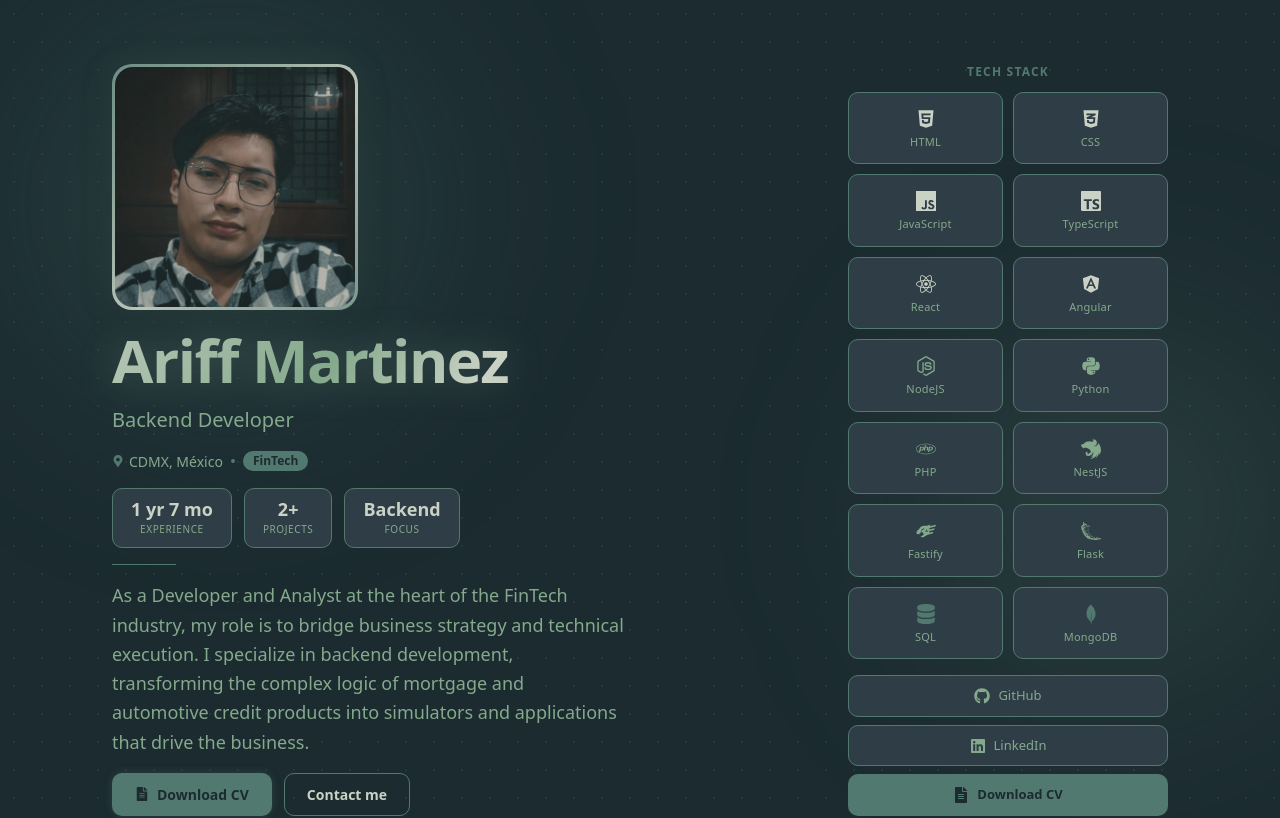
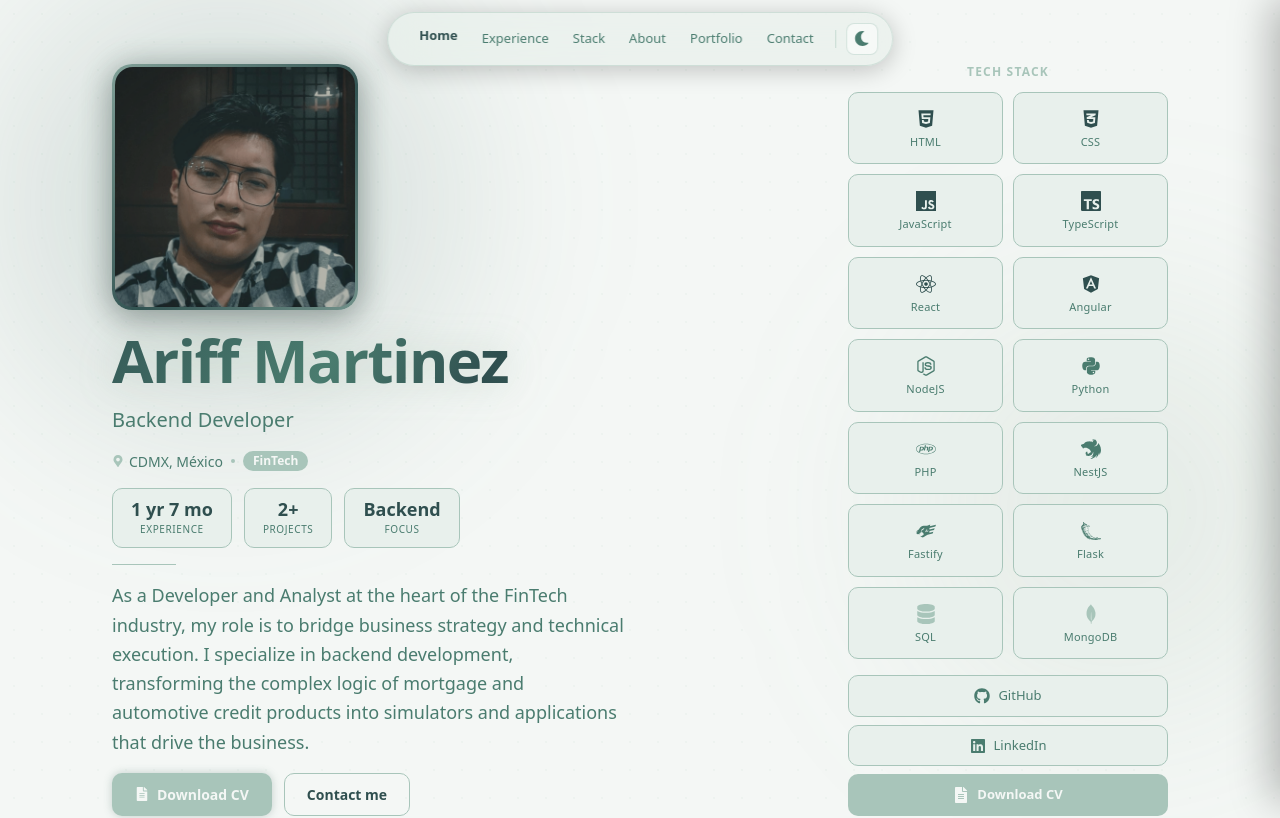
Before and after one commit to Ariff-dev/Portfolio, a React (Vite) app: page / in a window 1280 px wide. Shown: the top 818 px of the page. Built offline with nearby package versions, Linux system fonts and the light colour scheme.

Commit message:
refactor(navbar): UI change and add switch theme button

```diff
--- a/src/components/ui/Navbar.tsx
+++ b/src/components/ui/Navbar.tsx
@@ -1,86 +1,175 @@
-import { useState, useEffect } from 'react'
+import { useState, useEffect, useCallback } from "react";
+import { FaBars, FaTimes, FaSun, FaMoon } from "react-icons/fa";
+import { useTheme } from "../../hooks";
 
-interface AppContentNav {
-  name: string
-  tag: string
+interface NavItem {
+  name: string;
+  tag: string;
 }
 
-const appcontent: AppContentNav[] = [
-  { name: 'Hero', tag: '#hero' },
-  { name: 'About', tag: '#about' },
-  { name: 'Stack', tag: '#stack' },
-  { name: 'Experience', tag: '#exp' },
-  { name: 'Portfolio', tag: '#portfolio' },
-  { name: 'Contact', tag: '#contact' },
-]
+const NAV_ITEMS: NavItem[] = [
+  { name: "Home", tag: "#hero" },
+  { name: "Experience", tag: "#exp" },
+  { name: "Stack", tag: "#stack" },
+  { name: "About", tag: "#about" },
+  { name: "Portfolio", tag: "#portfolio" },
+  { name: "Contact", tag: "#contact" },
+];
 
 export const Navbar = () => {
-  const [isVisible, setIsVisible] = useState(false)
-  const [activeSection, setActiveSection] = useState('')
+  const [activeSection, setActiveSection] = useState("");
+  const [isMenuOpen, setIsMenuOpen] = useState(false);
+  const { theme, toggle } = useTheme();
 
-  useEffect(() => {
-    const handleScroll = () => {
-      // Show navbar after 100px scroll
-      setIsVisible(window.scrollY > 100)
-
-      // Detect active section
-      const sections = appcontent.map((item) => item.tag.substring(1))
-      let current = ''
-
-      for (const sectionId of sections) {
-        const element = document.getElementById(sectionId)
-        if (element) {
-          const rect = element.getBoundingClientRect()
+  // ── Scroll: detect active section ──
+  const handleScroll = useCallback(() => {
+    let current = "";
+    for (const { tag } of NAV_ITEMS) {
+      const el = document.getElementById(tag.slice(1));
+      if (el) {
+        const rect = el.getBoundingClientRect();
         if (rect.top <= 150 && rect.bottom >= 150) {
-            current = `#${sectionId}`
-            break
+          current = tag;
+          break;
         }
       }
     }
+    if (current) setActiveSection(current);
+  }, []);
 
-      if (current) {
-        setActiveSection(current)
-      }
-    }
+  useEffect(() => {
+    window.addEventListener("scroll", handleScroll, { passive: true });
+    handleScroll();
+    return () => window.removeEventListener("scroll", handleScroll);
+  }, [handleScroll]);
 
-    window.addEventListener('scroll', handleScroll)
-    handleScroll()
+  // ── Close drawer on Escape ──
+  useEffect(() => {
+    const onKey = (e: KeyboardEvent) => {
+      if (e.key === "Escape") setIsMenuOpen(false);
+    };
+    document.addEventListener("keydown", onKey);
+    return () => document.removeEventListener("keydown", onKey);
+  }, []);
 
-    return () => window.removeEventListener('scroll', handleScroll)
-  }, [])
+  // ── Lock body scroll when drawer open ──
+  useEffect(() => {
+    document.body.style.overflow = isMenuOpen ? "hidden" : "";
+    return () => {
+      document.body.style.overflow = "";
+    };
+  }, [isMenuOpen]);
+
+  const ThemeIcon = theme === "dark" ? FaSun : FaMoon;
 
   return (
-    <nav
-      className={`fixed top-2 md:top-0 left-1/2 transform -translate-x-1/2 px-3 md:px-4 py-3 bg-[var(--primary)] rounded-xl shadow-lg transition-all duration-300 z-50 w-[95vw] md:w-auto max-w-[900px] ${
-        isVisible
-          ? 'opacity-100 translate-y-0'
-          : 'opacity-0 -translate-y-4 pointer-events-none'
-      }`}
+    <>
+      {/* ══ NAVBAR BAR ══ */}
+      <nav className="navbar" aria-label="Main navigation">
+        {/* Mobile */}
+        <div className="navbar__mobile">
+          <span className="navbar__logo">AM</span>
+          <div className="flex items-center gap-2">
+            <button
+              className="theme-btn"
+              onClick={toggle}
+              aria-label={`Switch to ${theme === "dark" ? "light" : "dark"} mode`}
             >
-      {/* flex-wrap so items go to a second line on small screens */}
-      <div className='flex flex-wrap justify-center items-center gap-1'>
-        {appcontent.map(({ tag, name }, idx) => (
-          <div key={idx} className='flex items-center'>
+              <ThemeIcon size={15} />
+            </button>
+            <button
+              className="hamburger-btn"
+              onClick={() => setIsMenuOpen(true)}
+              aria-label="Open menu"
+              aria-expanded={isMenuOpen}
+            >
+              <FaBars size={18} />
+            </button>
+          </div>
+        </div>
+
+        {/* Desktop */}
+        <div className="navbar__desktop">
+          {NAV_ITEMS.map(({ tag, name }) => (
             <a
+              key={tag}
               href={tag}
-              className={`text-[var(--secondary)] font-medium hover:opacity-80 transition-opacity px-2 py-1 rounded text-center ${
-                activeSection === tag
-                  ? 'bg-[var(--secondary)] bg-opacity-20 font-bold'
-                  : ''
-              }`}
+              className={`navbar-link ${activeSection === tag ? "navbar-link--active" : ""}`}
+            >
+              {name}
+              {activeSection === tag && (
+                <span className="navbar-link__dot" aria-hidden="true" />
+              )}
+            </a>
+          ))}
+          <div className="navbar__separator" />
+          <button
+            className="theme-btn"
+            onClick={toggle}
+            aria-label={`Switch to ${theme === "dark" ? "light" : "dark"} mode`}
+          >
+            <ThemeIcon size={15} />
+          </button>
+        </div>
+      </nav>
+
+      {/* ══ DRAWER OVERLAY (mobile) ══ */}
+      <div
+        className={`drawer-overlay ${isMenuOpen ? "drawer-overlay--open" : ""}`}
+        onClick={() => setIsMenuOpen(false)}
+        aria-hidden="true"
+      />
+
+      {/* ══ DRAWER PANEL (mobile) ══ */}
+      <aside
+        className={`drawer ${isMenuOpen ? "drawer--open" : ""}`}
+        aria-label="Navigation menu"
+        aria-hidden={!isMenuOpen}
+      >
+        <div className="drawer__header">
+          <span className="navbar__logo">AM</span>
+          <button
+            className="hamburger-btn"
+            onClick={() => setIsMenuOpen(false)}
+            aria-label="Close menu"
+          >
+            <FaTimes size={18} />
+          </button>
+        </div>
+
+        <nav className="drawer__nav">
+          {NAV_ITEMS.map(({ tag, name }) => (
+            <a
+              key={tag}
+              href={tag}
+              className={`drawer-link ${activeSection === tag ? "drawer-link--active" : ""}`}
+              onClick={() => setIsMenuOpen(false)}
             >
               {name}
             </a>
+          ))}
+        </nav>
 
-            {/* hide separators on small screens so they don't force extra width */}
-            {idx < appcontent.length - 1 && (
-              <span className='mx-1 text-[var(--secondary)] opacity-50 hidden md:inline-block'>
-                {'>'}
+        <div className="drawer__footer">
+          <button
+            className="theme-btn"
+            onClick={toggle}
+            style={{
+              width: "100%",
+              borderRadius: "10px",
+              height: "40px",
+              gap: "8px",
+              fontSize: "0.8125rem",
+            }}
+            aria-label={`Switch to ${theme === "dark" ? "light" : "dark"} mode`}
+          >
+            <ThemeIcon size={15} />
+            <span style={{ fontWeight: 500, color: "var(--text-muted)" }}>
+              {theme === "dark" ? "Dark mode" : "Light mode"}
             </span>
-            )}
+          </button>
         </div>
-        ))}
-      </div>
-    </nav>
-  )
-}
+      </aside>
+    </>
+  );
+};
--- a/src/hooks/index.ts
+++ b/src/hooks/index.ts
@@ -1,2 +1,3 @@
 export { useTypewriter } from "./useTypewriter";
 export { useExperience } from "./useExperience";
+export { useTheme } from "./useTheme";
--- /dev/null
+++ b/src/hooks/useTheme.ts
@@ -0,0 +1,27 @@
+import { useState, useEffect } from "react";
+
+type Theme = "dark" | "light";
+
+const getInitialTheme = (): Theme => {
+  try {
+    const saved = localStorage.getItem("portfolio-theme") as Theme | null;
+    if (saved === "dark" || saved === "light") return saved;
+  } catch { /* ignore */ }
+  return window.matchMedia?.("(prefers-color-scheme: dark)").matches !== false
+    ? "dark"
+    : "light";
+};
+
+export const useTheme = () => {
+  const [theme, setTheme] = useState<Theme>(getInitialTheme);
+
+  useEffect(() => {
+    const root = document.documentElement;
+    root.classList.remove("dark", "light");
+    root.classList.add(theme);
+    try { localStorage.setItem("portfolio-theme", theme); } catch { /* ignore */ }
+  }, [theme]);
+
+  const toggle = () => setTheme((t) => (t === "dark" ? "light" : "dark"));
+  return { theme, toggle };
+};
--- a/src/index.css
+++ b/src/index.css
@@ -428,3 +428,250 @@
 .hero-btn-primary {
   animation: btn-glow 3.5s ease-in-out infinite;
 }
+
+/* ============================================================
+   NAVBAR — glassmorphism sticky
+   ============================================================ */
+
+/* ── Barra principal ── */
+.navbar {
+  position: fixed;
+  top: 12px;
+  left: 50%;
+  transform: translateX(-50%);
+  z-index: 50;
+  width: calc(100% - 32px);
+  background: color-mix(in srgb, var(--surface) 70%, transparent);
+  backdrop-filter: blur(18px) saturate(180%);
+  -webkit-backdrop-filter: blur(18px) saturate(180%);
+  border: 1px solid color-mix(in srgb, var(--border) 45%, transparent);
+  border-radius: 14px;
+  padding: 10px 16px;
+  box-shadow:
+    0 4px 24px rgba(0, 0, 0, 0.22),
+    inset 0 1px 0 rgba(255, 255, 255, 0.06);
+}
+
+/* ── Layouts ── */
+.navbar__mobile {
+  display: flex;
+  align-items: center;
+  justify-content: space-between;
+}
+
+.navbar__desktop {
+  display: none;
+  align-items: center;
+  gap: 2px;
+}
+
+@media (min-width: 768px) {
+  .navbar {
+    width: auto;
+    max-width: 820px;
+    border-radius: 50px;
+    padding: 7px 14px 7px 20px;
+  }
+
+  .navbar__mobile { display: none; }
+  .navbar__desktop { display: flex; }
+}
+
+/* ── Logo badge AM ── */
+.navbar__logo {
+  font-size: 0.8125rem;
+  font-weight: 700;
+  letter-spacing: 0.06em;
+  color: var(--primary);
+  background: color-mix(in srgb, var(--complementary) 18%, transparent);
+  border: 1px solid color-mix(in srgb, var(--complementary) 35%, transparent);
+  padding: 4px 10px;
+  border-radius: 8px;
+}
+
+/* ── Desktop nav links ── */
+.navbar-link {
+  position: relative;
+  display: flex;
+  flex-direction: column;
+  align-items: center;
+  gap: 2px;
+  padding: 6px 11px;
+  border-radius: 8px;
+  font-size: 0.8125rem;
+  font-weight: 500;
+  color: var(--text-muted);
+  text-decoration: none;
+  white-space: nowrap;
+  transition: color 0.2s ease, background-color 0.2s ease;
+}
+
+.navbar-link:hover {
+  color: var(--primary);
+  background-color: color-mix(in srgb, var(--surface-elevated) 55%, transparent);
+}
+
+.navbar-link--active {
+  color: var(--primary);
+  font-weight: 600;
+}
+
+.navbar-link__dot {
+  width: 4px;
+  height: 4px;
+  border-radius: 50%;
+  background-color: var(--complementary);
+  animation: dot-scale 0.2s ease both;
+}
+
+@keyframes dot-scale {
+  from { transform: scale(0); }
+  to   { transform: scale(1); }
+}
+
+/* ── Separator ── */
+.navbar__separator {
+  width: 1px;
+  height: 18px;
+  margin: 0 8px;
+  background: color-mix(in srgb, var(--border) 55%, transparent);
+}
+
+/* ── Theme toggle button ── */
+.theme-btn {
+  display: flex;
+  align-items: center;
+  justify-content: center;
+  width: 32px;
+  height: 32px;
+  border-radius: 8px;
+  background-color: color-mix(in srgb, var(--surface-elevated) 55%, transparent);
+  border: 1px solid color-mix(in srgb, var(--border) 45%, transparent);
+  color: var(--text-muted);
+  cursor: pointer;
+  transition: background-color 0.2s ease, color 0.2s ease, transform 0.35s ease;
+}
+
+.theme-btn:hover {
+  background-color: var(--complementary);
+  color: var(--background);
+  transform: rotate(25deg);
+}
+
+/* ── Hamburger button ── */
+.hamburger-btn {
+  display: flex;
+  align-items: center;
+  justify-content: center;
+  width: 36px;
+  height: 36px;
+  border-radius: 9px;
+  background-color: color-mix(in srgb, var(--surface-elevated) 50%, transparent);
+  border: 1px solid color-mix(in srgb, var(--border) 45%, transparent);
+  color: var(--text-muted);
+  cursor: pointer;
+  transition: background-color 0.2s ease, color 0.2s ease;
+}
+
+.hamburger-btn:hover {
+  background-color: var(--surface-elevated);
+  color: var(--primary);
+}
+
+/* ============================================================
+   DRAWER — mobile slide-in desde la derecha
+   ============================================================ */
+
+/* Overlay */
+.drawer-overlay {
+  position: fixed;
+  inset: 0;
+  background: rgba(0, 0, 0, 0);
+  z-index: 60;
+  pointer-events: none;
+  transition: background 0.28s ease;
+}
+
+.drawer-overlay--open {
+  background: rgba(0, 0, 0, 0.45);
+  pointer-events: all;
+}
+
+/* Panel */
+.drawer {
+  position: fixed;
+  top: 0;
+  right: 0;
+  bottom: 0;
+  width: 50%;
+  min-width: 240px;
+  max-width: 320px;
+  z-index: 70;
+  transform: translateX(100%);
+  transition: transform 0.28s cubic-bezier(0.4, 0, 0.2, 1);
+  background: color-mix(in srgb, var(--surface) 82%, transparent);
+  backdrop-filter: blur(24px) saturate(200%);
+  -webkit-backdrop-filter: blur(24px) saturate(200%);
+  border-left: 1px solid color-mix(in srgb, var(--border) 50%, transparent);
+  box-shadow: -8px 0 40px rgba(0, 0, 0, 0.28);
+  display: flex;
+  flex-direction: column;
+}
+
+.drawer--open {
+  transform: translateX(0);
+}
+
+.drawer__header {
+  display: flex;
+  align-items: center;
+  justify-content: space-between;
+  padding: 18px 20px;
+  border-bottom: 1px solid color-mix(in srgb, var(--border) 38%, transparent);
+}
+
+.drawer__nav {
+  display: flex;
+  flex-direction: column;
+  padding: 10px 12px;
+  flex: 1;
+  gap: 2px;
+}
+
+.drawer-link {
+  display: flex;
+  align-items: center;
+  padding: 13px 16px;
+  border-radius: 10px;
+  font-size: 0.9375rem;
+  font-weight: 500;
+  color: var(--text-muted);
+  text-decoration: none;
+  border-left: 2px solid transparent;
+  transition: color 0.2s ease, background-color 0.2s ease, border-color 0.2s ease, padding-left 0.2s ease;
+}
+
+.drawer-link:hover {
+  color: var(--primary);
+  background-color: color-mix(in srgb, var(--surface-elevated) 60%, transparent);
+  padding-left: 20px;
+}
+
+.drawer-link--active {
+  color: var(--primary);
+  background-color: color-mix(in srgb, var(--complementary) 12%, transparent);
+  border-left-color: var(--complementary);
+  font-weight: 600;
+  padding-left: 20px;
+}
+
+.drawer__footer {
+  padding: 14px 20px;
+  border-top: 1px solid color-mix(in srgb, var(--border) 38%, transparent);
+}
+
+@media (prefers-reduced-motion: reduce) {
+  .navbar,
+  .drawer,
+  .drawer-overlay { transition: none; }
+}
```
Lines whose indentation alone changed are shown as unchanged.
